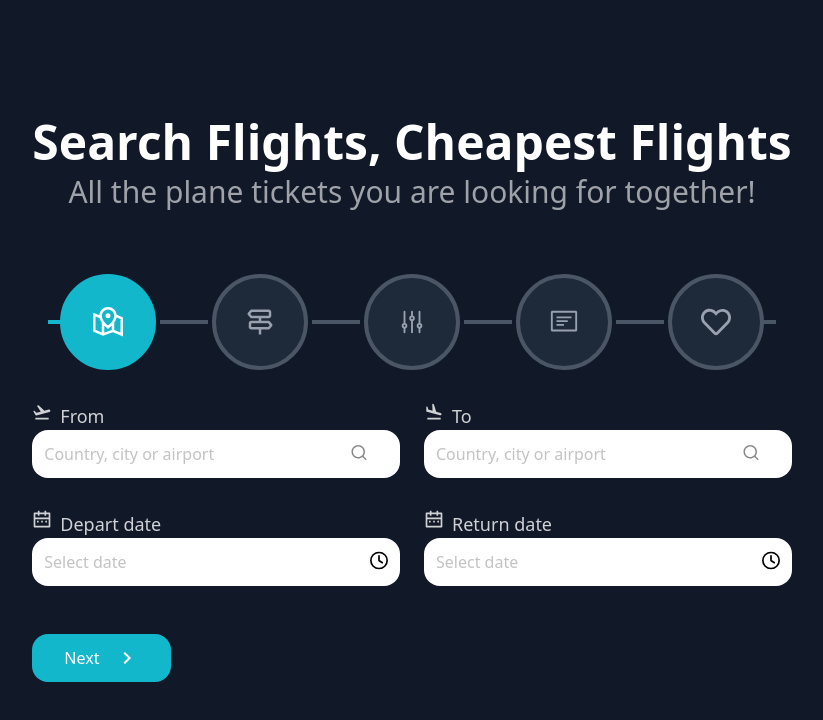
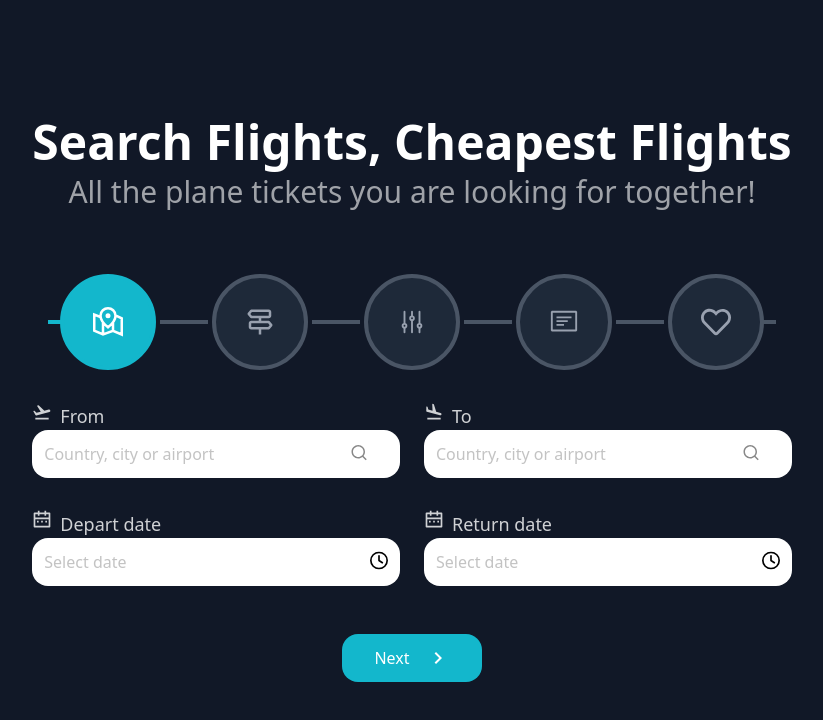
Before and after one commit to Atilola-code/flight_form_validation, a Next.js app: page / in a window 1280 px wide. Shown: the top 720 px of the page, without its empty margins (228-1051 px from the left). Built offline with nearby package versions, Linux system fonts and the light colour scheme.

Commit message:
fix: button error fixed

```diff
--- a/src/app/components/MultiStepForms/StepFour.tsx
+++ b/src/app/components/MultiStepForms/StepFour.tsx
@@ -32,7 +32,7 @@ export default function StepFour({ onNext, onBack, currentStep }: StepFourProps)
 
 
  {/* Navigation buttons */}
-      <div className='mt-10 flex flex-col md:flex-row gap-4 justify-center'>
+      <div className='mt-10 flex flex-col md:flex-row gap-16 justify-center'>
         <button
           onClick={onBack}
           type='button'
--- a/src/app/components/MultiStepForms/StepOne.tsx
+++ b/src/app/components/MultiStepForms/StepOne.tsx
@@ -108,11 +108,11 @@ export default function StepOne({ onNext, currentStep }: stepOneProps) {
         </div>
       </form>
 
-      <div className="mt-12">
+      <div className="mt-12 flex items-center justify-center">
         <button
           onClick={onNext}
           type="button"
-          className="flex text-center gap-4 bg-[#13B7CC] text-white px-8 py-3 rounded-2xl hover:text-[#13B7CC] hover:bg-white transition cursor-pointer"
+          className="flex items-center justify-center gap-4 bg-[#13B7CC] text-white px-8 py-3 rounded-2xl hover:text-[#13B7CC] hover:bg-white transition cursor-pointer"
         >
           Next
           <MdNavigateNext className="text-2xl text-white hover:text-[#13B7CC] cursor-pointer" />
```
